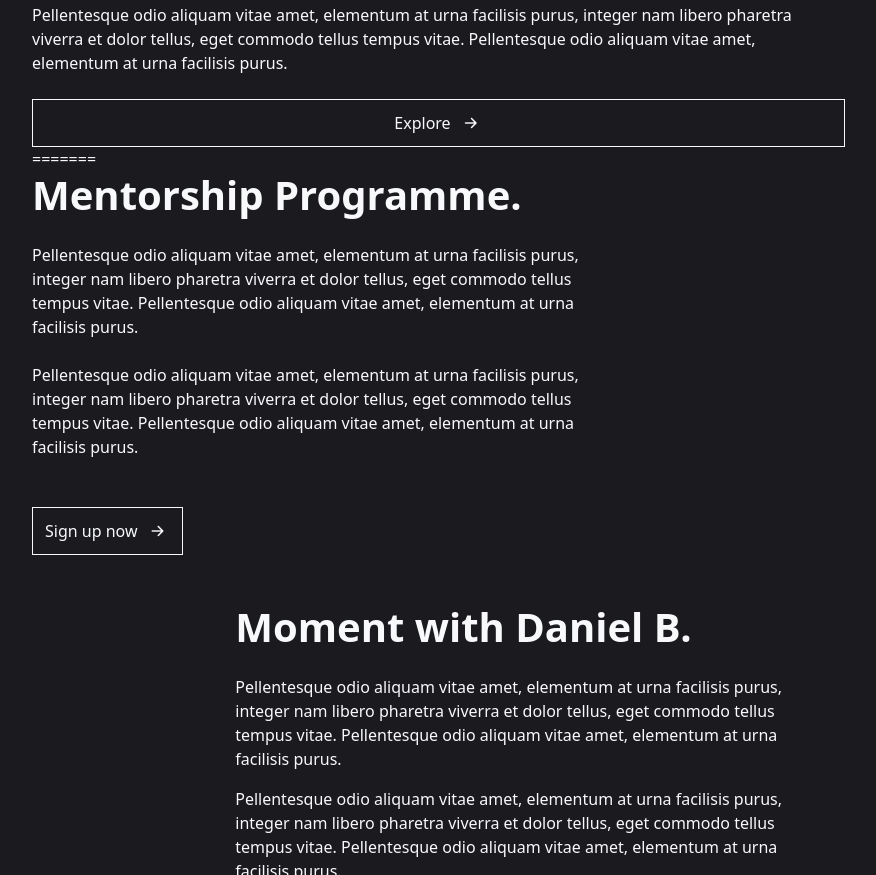
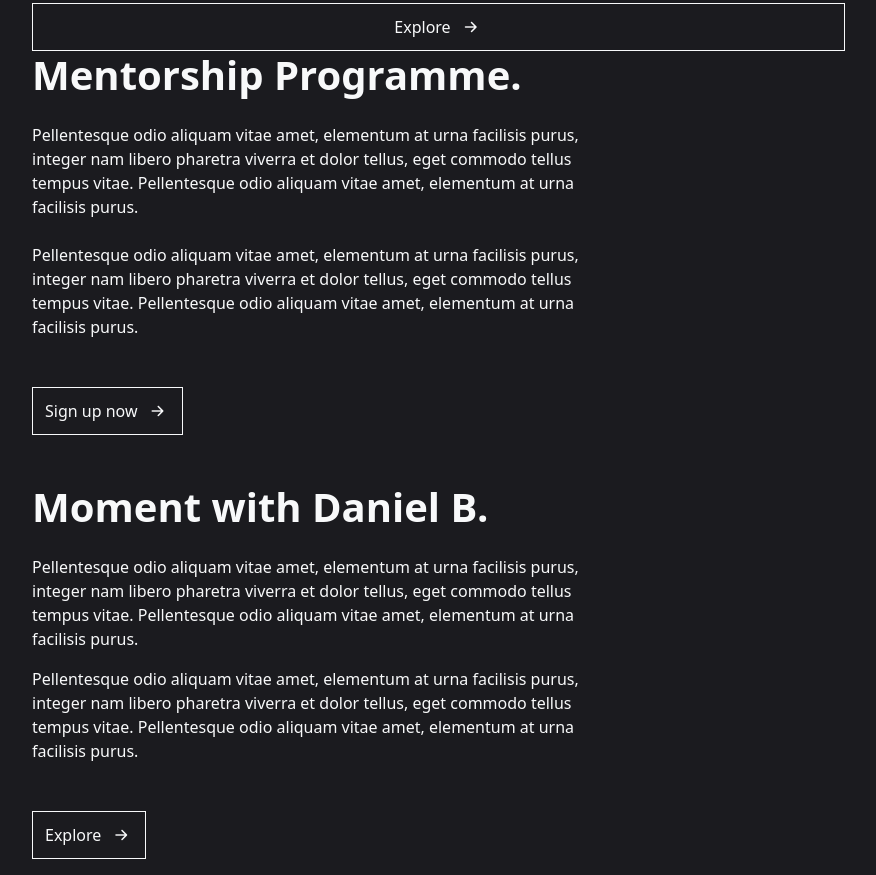
Before and after one commit to prudentdan/danielbamigbayanwebsite, a website: page impact.html in a window 1280 px wide. Shown: the part 1925-2800 px from the top of the page, without its empty margins (341-1217 px from the left). Drawn offline with nearby package versions, Linux system fonts and the light colour scheme.

Commit message:
NAVIGATION BACGROUND FIXED WITH IMPACT ERROR CORRECTED

```diff
--- a/impact.html
+++ b/impact.html
@@ -17,7 +17,7 @@
 </head>
 <body style="font-weight: 500;">
     <header class="container-lg">
-        <nav class="navbar navbar-expand-lg bg-body-tertiary">
+        <nav class="navbar navbar-expand-lg">
             <div class="container-fluid">
               <a class="navbar-brand py-3" href="#">
                 <img id="logo" src="./image/logo.png" alt="Daniel B logo" >
@@ -84,7 +84,6 @@
                   </svg>
               </div>
           </div>
-<<<<<<< HEAD
           <div class="col-12 col-md-9">
               <p class="display-6" style="font-weight: 600;">Mentorship Programme.</p>
               <p>Pellentesque odio aliquam vitae amet, elementum at urna facilisis purus, integer nam libero pharetra viverra et dolor tellus, eget commodo tellus tempus vitae. Pellentesque odio aliquam vitae amet, elementum at urna facilisis purus.</p>
@@ -96,19 +95,17 @@
             <p>Pellentesque odio aliquam vitae amet, elementum at urna facilisis purus, integer nam libero pharetra viverra et dolor tellus, eget commodo tellus tempus vitae. Pellentesque odio aliquam vitae amet, elementum at urna facilisis purus.</p>
             <p style="font-size: 1rem;">Pellentesque odio aliquam vitae amet, elementum at urna facilisis purus, integer nam libero pharetra viverra et dolor tellus, eget commodo tellus tempus vitae. Pellentesque odio aliquam vitae amet, elementum at urna facilisis purus.</p>
             <a href="./blog.html"  class="btn btn-outline-light mt-4">Explore  <i class="bi bi-arrow-right-short"></i></a>
-=======
           <div class="col-12 col-md-9 pe-lg-5">
               <p class="display-6 mb-4" style="font-weight: 600;">Mentorship Programme.</p>
               <p class="mb-4">Pellentesque odio aliquam vitae amet, elementum at urna facilisis purus, integer nam libero pharetra viverra et dolor tellus, eget commodo tellus tempus vitae. Pellentesque odio aliquam vitae amet, elementum at urna facilisis purus.</p>
               <p class="mb-5" style="font-size: 1rem;">Pellentesque odio aliquam vitae amet, elementum at urna facilisis purus, integer nam libero pharetra viverra et dolor tellus, eget commodo tellus tempus vitae. Pellentesque odio aliquam vitae amet, elementum at urna facilisis purus.</p>
               <button class="btn btn-outline-light mt-4 i-btn">Sign up now  <i class="bi bi-arrow-right-short"></i></button>
           </div>
-          <div class="col-12 col-md-9 mt-5 pe-lg-5 ms-md-auto">
+          <div class="col-12 col-md-9 mt-5 pe-lg-5 ">
             <p class="display-6 mb-4" style="font-weight: 600;">Moment with Daniel B.</p>
             <p>Pellentesque odio aliquam vitae amet, elementum at urna facilisis purus, integer nam libero pharetra viverra et dolor tellus, eget commodo tellus tempus vitae. Pellentesque odio aliquam vitae amet, elementum at urna facilisis purus.</p>
             <p class="mb-5" style="font-size: 1rem;">Pellentesque odio aliquam vitae amet, elementum at urna facilisis purus, integer nam libero pharetra viverra et dolor tellus, eget commodo tellus tempus vitae. Pellentesque odio aliquam vitae amet, elementum at urna facilisis purus.</p>
             <button class="btn btn-outline-light mt-4 mb-5 i-btn">Explore  <i class="bi bi-arrow-right-short"></i></button>
->>>>>>> c2413f97eb2364150348589ef967ff4ce1fb8e1c
         </div>
 
       </div>
--- a/mentorshipwithdaniel.html
+++ b/mentorshipwithdaniel.html
@@ -11,11 +11,13 @@
     <link rel="stylesheet" href="./node_modules/@fortawesome/fontawesome-free/css/all.min.css">
     <script defer src="./node_modules/bootstrap/dist/js/bootstrap.bundle.min.js"></script>
     <script defer src="./app.js"></script>
+    <link href="https://cdn.jsdelivr.net/npm/bootstrap@5.3.0-alpha3/dist/css/bootstrap.min.css" rel="stylesheet" integrity="sha384-KK94CHFLLe+nY2dmCWGMq91rCGa5gtU4mk92HdvYe+M/SXH301p5ILy+dN9+nJOZ" crossorigin="anonymous">
+    <script src="https://cdn.jsdelivr.net/npm/bootstrap@5.3.0-alpha3/dist/js/bootstrap.bundle.min.js" integrity="sha384-ENjdO4Dr2bkBIFxQpeoTz1HIcje39Wm4jDKdf19U8gI4ddQ3GYNS7NTKfAdVQSZe" crossorigin="anonymous"></script>
     <title>Moment with Daniel</title>
 </head>
 <body>
   <header class="container-lg">
-    <nav class="navbar navbar-expand-lg bg-body-tertiary">
+    <nav class="navbar navbar-expand-lg">
         <div class="container-fluid">
           <a class="navbar-brand py-3" href="#">
             <img id="logo" src="./image/logo.png" alt="Daniel B logo" >
```
Also changed, not shown: blog.html (+1 -1 lines), index.html (+1 -1 lines), myBio.html (+1 -1 lines).
